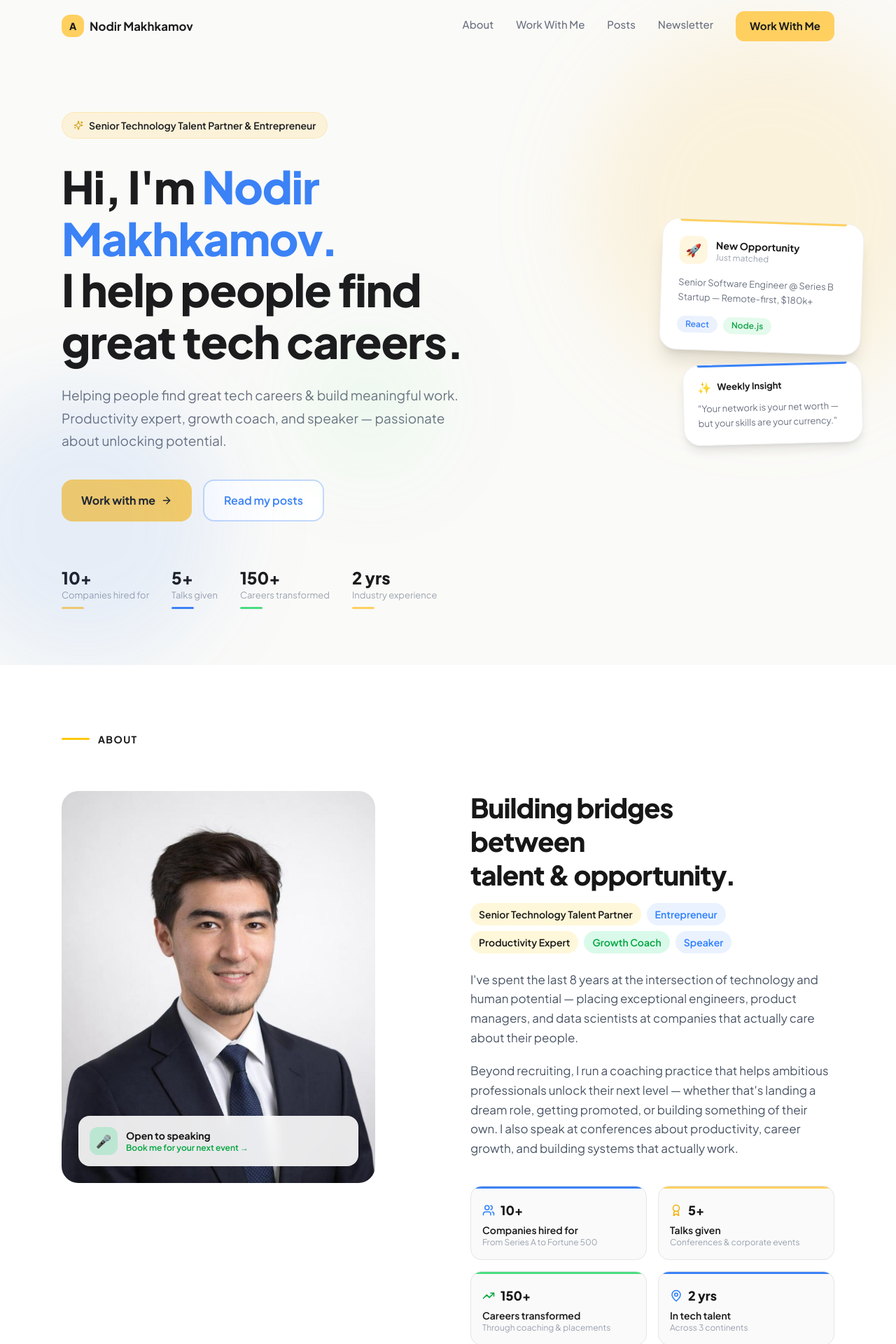
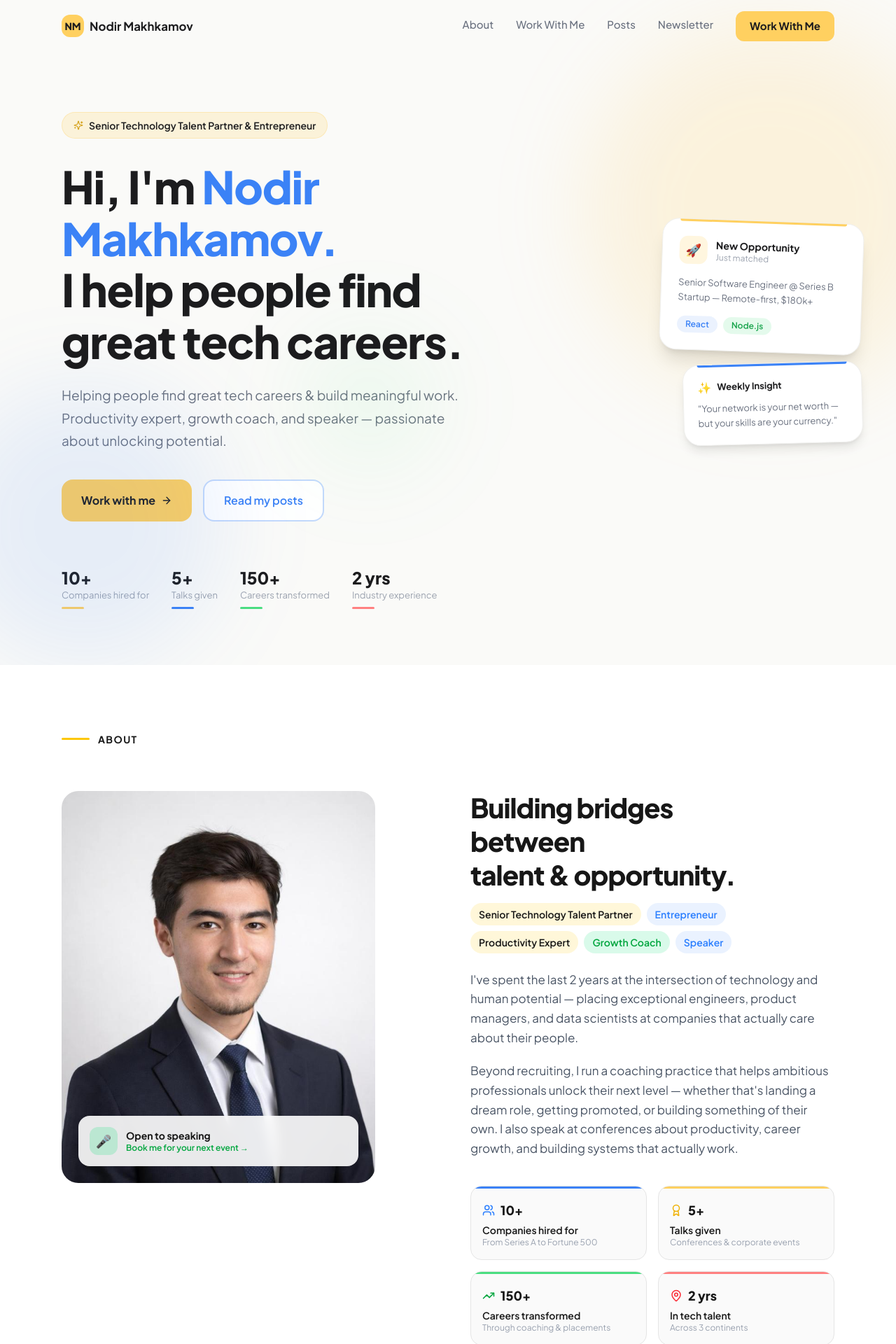
Before and after one commit to MXasan/persanalBrandHr, a React (Vite) app: page / in a window 1280 px wide. Shown: the top 1920 px of the page at 70% size. Built offline with nearby package versions, Linux system fonts and the light colour scheme.

Commit message:
add personal info

```diff
--- a/src/app/components/AboutSection.tsx
+++ b/src/app/components/AboutSection.tsx
@@ -26,11 +26,11 @@ const stats = [
     accent: "#4ADE80",
   },
   {
-    icon: <MapPin size={18} className="text-blue-500" />,
+    icon: <MapPin size={18} className="text-red-500" />,
     value: "2 yrs",
     label: "In tech talent",
     sub: "Across 3 continents",
-    accent: "#3B82F6",
+    accent: "#ff8080",
   },
 ];
 
@@ -121,7 +121,7 @@ export function AboutSection() {
             </div>
 
             <p className="text-gray-600 mb-5 text-[1.0625rem] leading-relaxed">
-              I've spent the last 8 years at the intersection of technology and
+              I've spent the last 2 years at the intersection of technology and
               human potential — placing exceptional engineers, product managers,
               and data scientists at companies that actually care about their
               people.
--- a/src/app/components/Footer.tsx
+++ b/src/app/components/Footer.tsx
@@ -1,5 +1,5 @@
 import { motion } from "motion/react";
-import { Twitter, Linkedin, Instagram, Youtube, ArrowUpRight } from "lucide-react";
+import { Twitter, Linkedin, Youtube, ArrowUpRight } from "lucide-react";
 
 const navLinks = [
   { label: "About", href: "#about" },
@@ -11,7 +11,6 @@ const navLinks = [
 const socials = [
   { icon: <Twitter size={18} />, label: "Twitter", href: "#" },
   { icon: <Linkedin size={18} />, label: "LinkedIn", href: "#" },
-  { icon: <Instagram size={18} />, label: "Instagram", href: "#" },
   { icon: <Youtube size={18} />, label: "YouTube", href: "#" },
 ];
 
--- a/src/app/components/HeroSection.tsx
+++ b/src/app/components/HeroSection.tsx
@@ -10,7 +10,7 @@ export function HeroSection({ onScrollTo }: HeroSectionProps) {
     { value: "10+", label: "Companies hired for", accent: "#FFD060" },
     { value: "5+", label: "Talks given", accent: "#3B82F6" },
     { value: "150+", label: "Careers transformed", accent: "#4ADE80" },
-    { value: "2 yrs", label: "Industry experience", accent: "#FFD060" },
+    { value: "2 yrs", label: "Industry experience", accent: "#ff8080" },
   ];
 
   return (
--- a/src/app/components/Navbar.tsx
+++ b/src/app/components/Navbar.tsx
@@ -38,7 +38,7 @@ export function Navbar() {
           className="flex items-center gap-2 group"
         >
           <div className="w-8 h-8 rounded-xl bg-[#FFD060] flex items-center justify-center">
-            <span className="text-[#1C1C1E] text-sm font-extrabold">A</span>
+            <span className="text-[#1C1C1E] text-sm font-extrabold">NM</span>
           </div>
           <span
             className=" font-bold text-[1.05rem] text-[#1C1C1E]"
```
